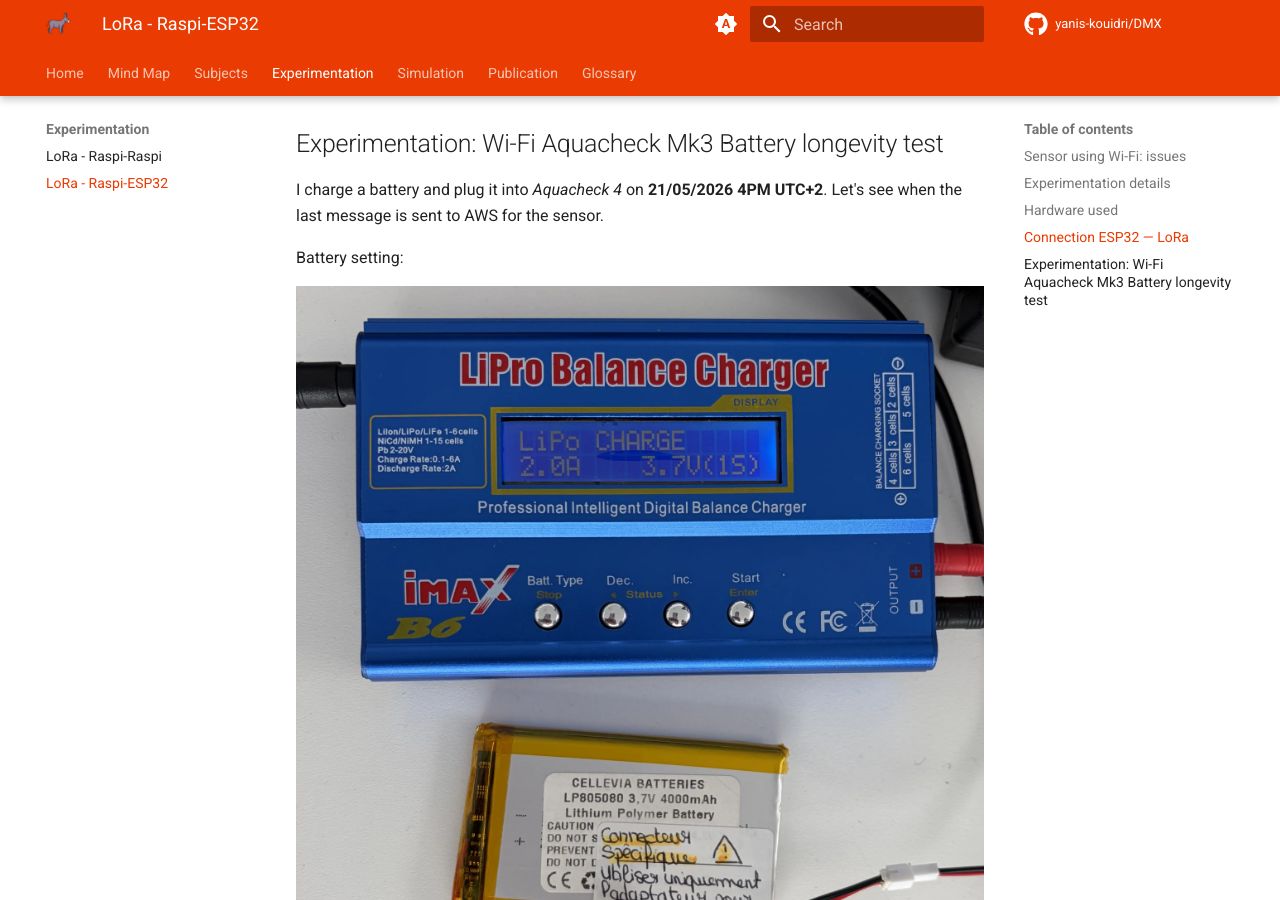
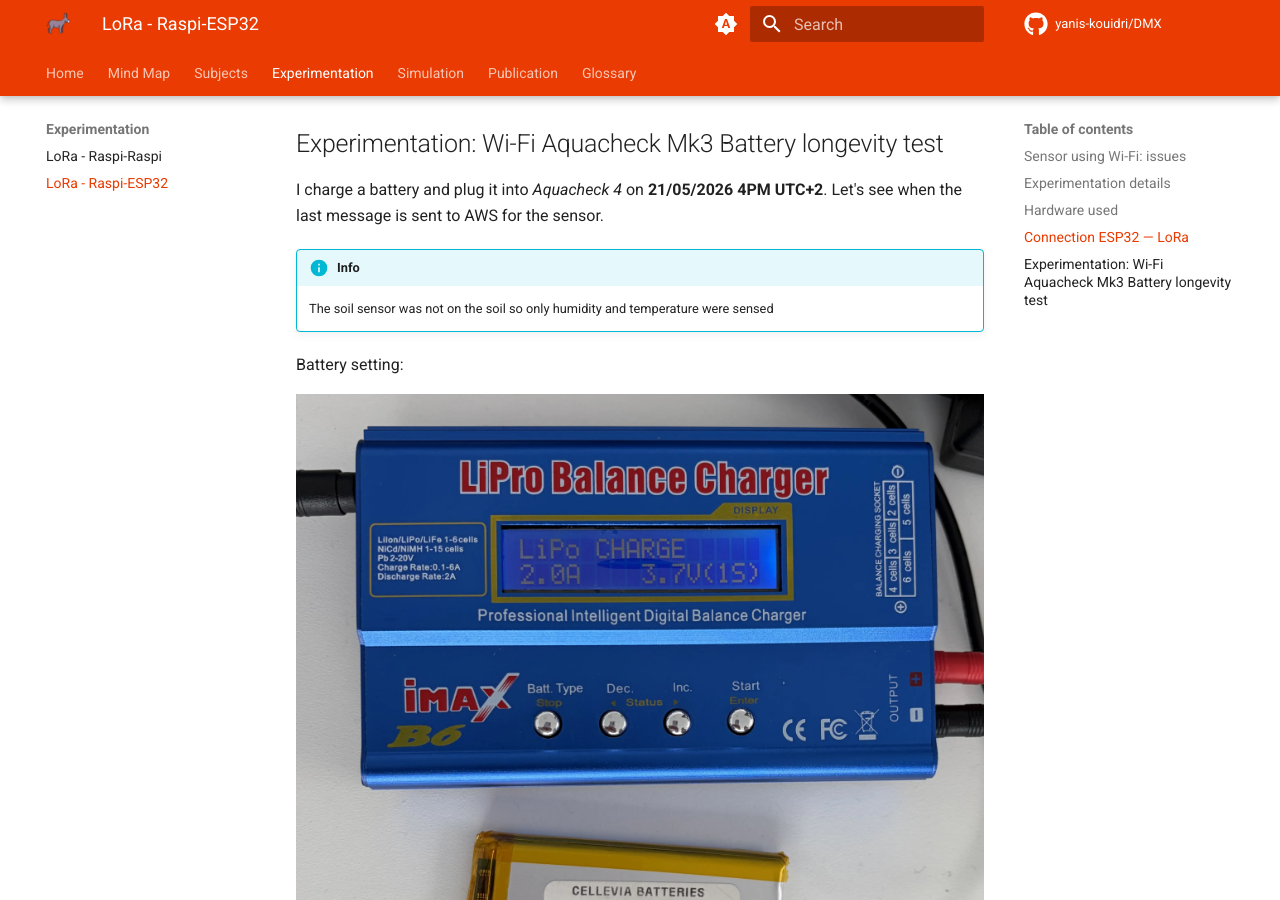
Before and after one commit to Yanis-Kouidri/DMX, an MkDocs documentation site: the page built from docs/experimentation/lora-raspi-esp32/lora-raspi-esp32.md, in a window 1280 px wide and 900 px high, scrolled down 2947 px. Built offline with MkDocs 1.6.1 and Material for MkDocs 9.7.7, drawn with Linux system fonts in a browser that asks for light colours; comment, search, counter and statistics services are not loaded.

Commit message:
feat: add info

```diff
--- a/docs/experimentation/lora-raspi-esp32/lora-raspi-esp32.md
+++ b/docs/experimentation/lora-raspi-esp32/lora-raspi-esp32.md
@@ -47,6 +47,10 @@
 I charge a battery and plug it into *Aquacheck 4* on **21/05/2026 4PM UTC+2**.
 Let's see when the last message is sent to AWS for the sensor.
 
+!!! info
+
+    The soil sensor was not on the soil so only humidity and temperature were sensed
+
 Battery setting:
 
 ![Battery-Detail](images/battery-details.webp)
```
